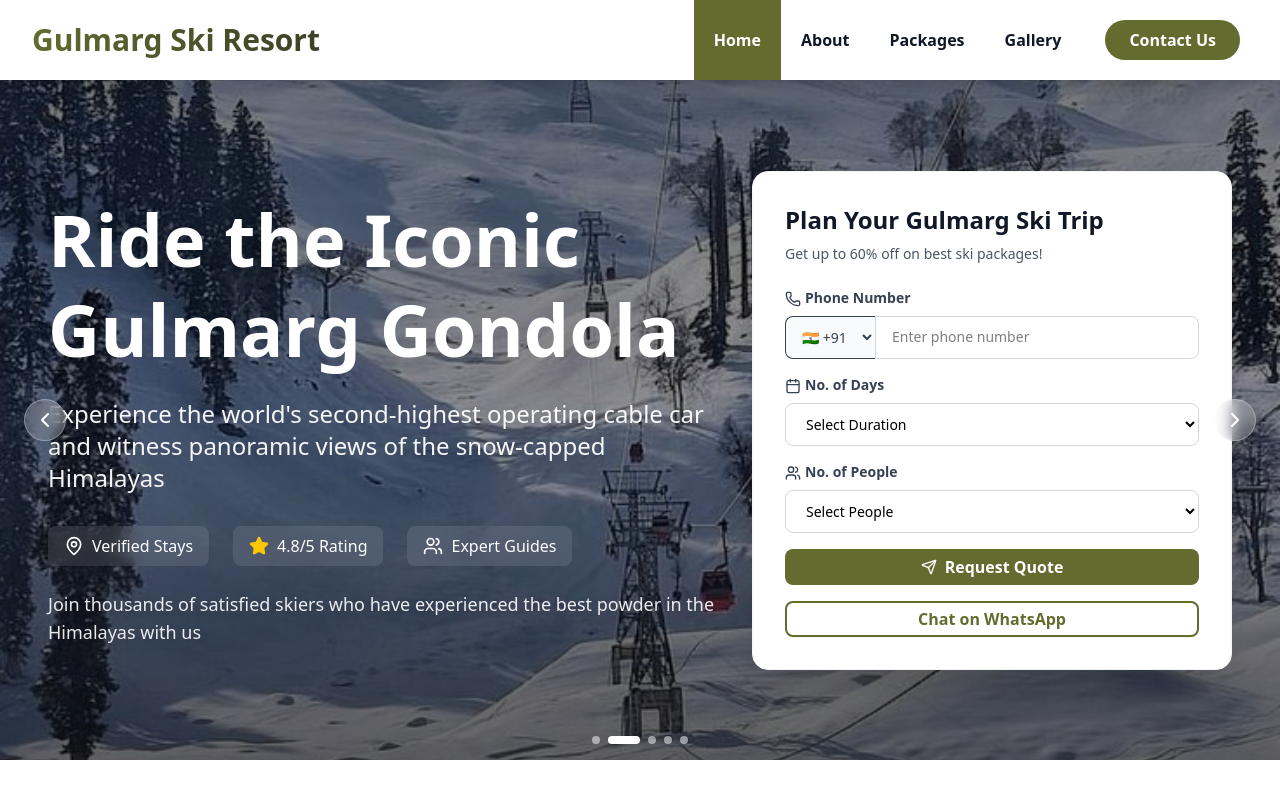
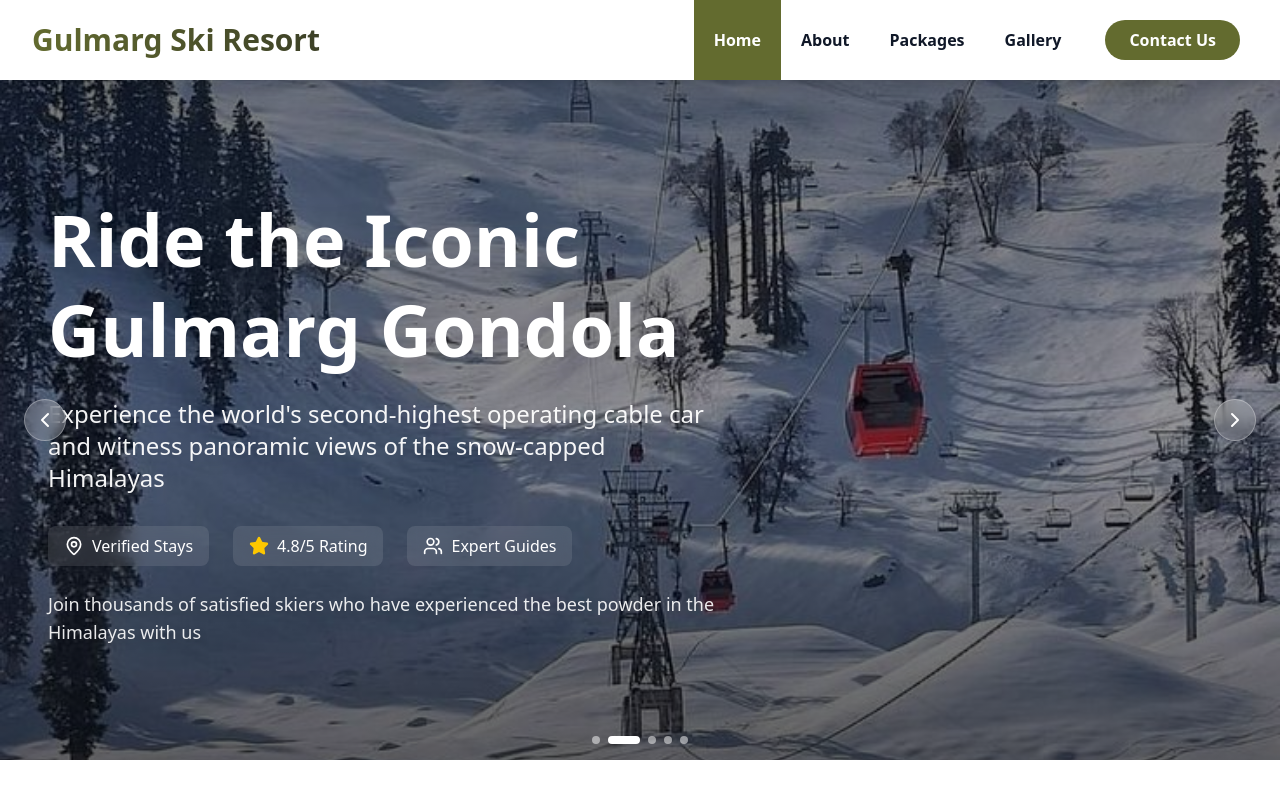
Before and after one commit to SajadAhmad3/gulmarg-ski-resort, a Next.js app: page / in a window 1280 px wide. Shown: the top 800 px of the page. Built offline with nearby package versions, Linux system fonts and the light colour scheme.

Commit message:
feat: banner

```diff
--- a/app/home/sections/banner/page.tsx
+++ b/app/home/sections/banner/page.tsx
@@ -126,7 +126,7 @@ export default function BannerSection() {
         </div>
 
         {/* Right Side - Booking Form */}
-        <div className="w-full lg:w-[420px] xl:w-[480px]">
+        <div className="w-full lg:w-[420px] xl:w-[480px] hidden md:block-">
           <div className="bg-white rounded-2xl shadow-2xl p-6 md:p-8 border border-gray-100">
             <div className="mb-6">
               <h3 className="text-xl md:text-2xl font-bold text-gray-900 mb-2">
```
